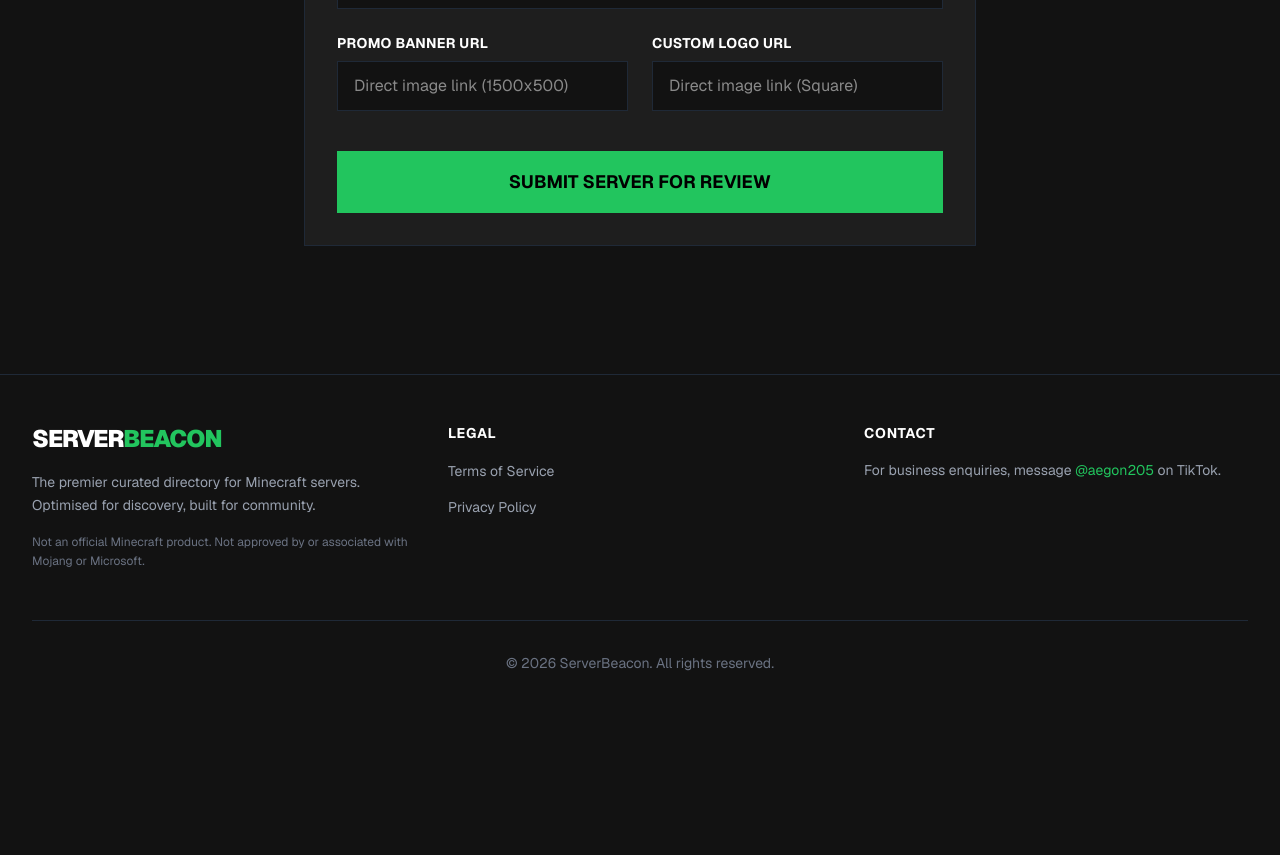
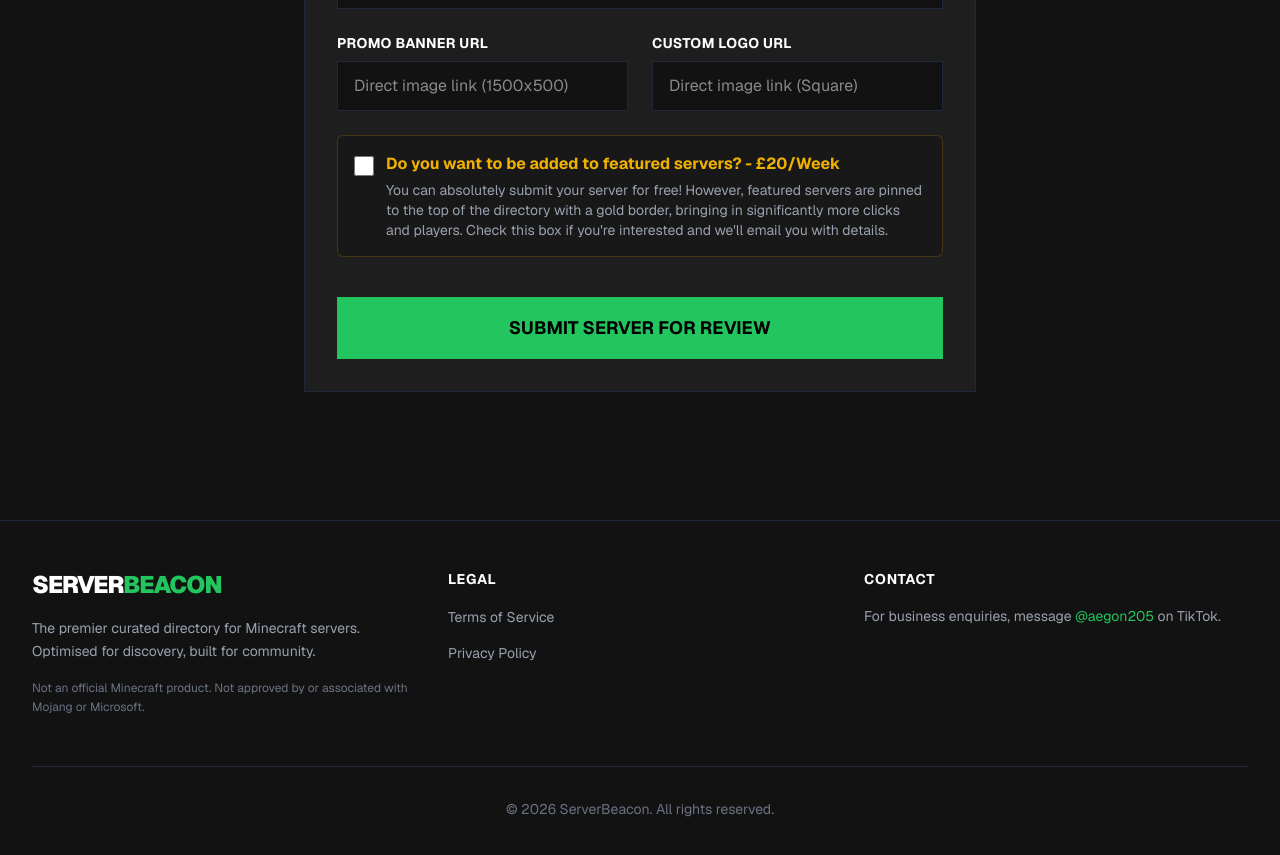
Before and after one commit to InnesU05/ServerBeacon, a Next.js app: page /advertise in a window 1280 px wide. Shown: the part 1300-2155 px from the top of the page. Before the commit the page ends 2021 px from the top, so only its background shows below. Built offline with nearby package versions, Linux system fonts and the light colour scheme; no server answers.

Commit message:
Feat: Add wants_featured checkbox to forms and optimistic UI toggle for admin featured

```diff
--- a/src/actions/submitServer.ts
+++ b/src/actions/submitServer.ts
@@ -43,6 +43,7 @@ export async function submitServerAction(formData: FormData) {
     const logo_url = formData.get('logo_url') as string;
     const edition = formData.get('edition') as string;
     const geo_region = formData.get('geo_region') as string;
+    const wants_featured = formData.get('wants_featured') === 'on';
 
     // Parse tags safely
     let category_tags: string[] = [];
@@ -68,6 +69,7 @@ export async function submitServerAction(formData: FormData) {
       edition: edition as any || 'java',
       geo_region: geo_region || 'us',
       category_tags,
+      wants_featured,
       status: 'pending'
     };
 
--- a/src/app/admin/page.tsx
+++ b/src/app/admin/page.tsx
@@ -72,7 +72,14 @@ export default async function AdminPage() {
             {submissions?.map(sub => (
               <div key={sub.id} className="bg-card border border-gray-800 p-6 flex flex-col md:flex-row justify-between items-start md:items-center gap-6">
                 <div>
-                  <h3 className="text-xl font-bold text-white">{sub.name} <span className="text-gray-500 text-sm ml-2">({sub.ip_address})</span></h3>
+                  <h3 className="text-xl font-bold text-white flex items-center gap-2">
+                    {sub.name} <span className="text-gray-500 text-sm ml-2">({sub.ip_address})</span>
+                    {sub.wants_featured && (
+                      <span className="bg-yellow-500/20 text-yellow-500 text-xs px-2 py-1 rounded border border-yellow-500/50 uppercase tracking-wider font-bold">
+                        Wants Featured
+                      </span>
+                    )}
+                  </h3>
                   <p className="text-gray-400 text-sm mb-2">{sub.email} • {sub.edition.toUpperCase()} • {sub.geo_region.toUpperCase()}</p>
                   <p className="text-gray-300 text-sm line-clamp-2 max-w-2xl">{sub.description}</p>
                 </div>
--- a/src/components/AdminServerRow.tsx
+++ b/src/components/AdminServerRow.tsx
@@ -6,13 +6,14 @@ import { toggleFeatured, deleteServer, updateServer } from '@/actions/admin';
 
 export default function AdminServerRow({ server }: { server: Server }) {
   const [isEditing, setIsEditing] = useState(false);
+  const [isFeatured, setIsFeatured] = useState(server.is_featured);
 
   if (isEditing) {
     return (
       <form action={async (formData) => {
         await updateServer(formData);
         setIsEditing(false);
-      }} className={`bg-card border p-6 flex flex-col gap-4 ${server.is_featured ? 'border-featured bg-featured/5' : 'border-gray-800'}`}>
+      }} className={`bg-card border p-6 flex flex-col gap-4 ${isFeatured ? 'border-featured bg-featured/5' : 'border-gray-800'}`}>
         <div className="flex justify-between items-center mb-2">
           <h3 className="font-bold text-white text-lg uppercase tracking-wider">Editing: {server.name}</h3>
           <button type="button" onClick={() => setIsEditing(false)} className="text-gray-400 hover:text-white uppercase text-xs font-bold">Cancel</button>
@@ -90,7 +91,7 @@ export default function AdminServerRow({ server }: { server: Server }) {
   }
 
   return (
-    <div className={`bg-card border p-4 flex flex-col sm:flex-row justify-between items-center gap-4 ${server.is_featured ? 'border-featured bg-featured/5' : 'border-gray-800'}`}>
+    <div className={`bg-card border p-4 flex flex-col sm:flex-row justify-between items-center gap-4 ${isFeatured ? 'border-featured bg-featured/5' : 'border-gray-800'}`}>
       <div className="flex items-center gap-4 w-full sm:w-auto">
         <div className="w-12 h-12 bg-charcoal border border-gray-800 flex items-center justify-center shrink-0">
           <span className="text-gray-500 font-bold text-xs">{server.name.substring(0, 2).toUpperCase()}</span>
@@ -106,11 +107,14 @@ export default function AdminServerRow({ server }: { server: Server }) {
           Edit
         </button>
 
-        <form action={async (formData) => { await toggleFeatured(formData); }}>
+        <form action={async (formData) => {
+          setIsFeatured(!isFeatured);
+          await toggleFeatured(formData);
+        }}>
           <input type="hidden" name="id" value={server.id} />
-          <input type="hidden" name="currentState" value={server.is_featured.toString()} />
-          <button type="submit" className={`px-4 py-2 text-xs font-bold uppercase tracking-wider border ${server.is_featured ? 'bg-featured text-black border-featured' : 'bg-transparent text-featured border-featured hover:bg-featured/10'}`}>
-            {server.is_featured ? '★ Featured' : 'Make Featured'}
+          <input type="hidden" name="currentState" value={isFeatured.toString()} />
+          <button type="submit" className={`px-4 py-2 text-xs font-bold uppercase tracking-wider border transition-colors ${isFeatured ? 'bg-featured text-black border-featured hover:bg-yellow-400' : 'bg-transparent text-featured border-featured hover:bg-featured/10'}`}>
+            {isFeatured ? '★ Featured' : 'Make Featured'}
           </button>
         </form>
 
--- a/src/components/AdvertiseForm.tsx
+++ b/src/components/AdvertiseForm.tsx
@@ -183,6 +183,26 @@ export default function AdvertiseForm() {
           </div>
         </div>
 
+        <div className="bg-charcoal/50 border border-yellow-500/20 p-4 rounded-md">
+          <label className="flex items-start space-x-3 cursor-pointer group">
+            <div className="flex items-center h-5 mt-1">
+              <input
+                type="checkbox"
+                name="wants_featured"
+                className="w-5 h-5 accent-yellow-500 bg-charcoal border-gray-600 rounded cursor-pointer"
+              />
+            </div>
+            <div className="text-sm">
+              <span className="font-bold text-yellow-500 block text-base group-hover:text-yellow-400 transition-colors">
+                Do you want to be added to featured servers? - £20/Week
+              </span>
+              <span className="text-gray-400 block mt-1">
+                You can absolutely submit your server for free! However, featured servers are pinned to the top of the directory with a gold border, bringing in significantly more clicks and players. Check this box if you're interested and we'll email you with details.
+              </span>
+            </div>
+          </label>
+        </div>
+
         <div className="pt-4">
           <button
             type="submit"
--- a/src/lib/types.ts
+++ b/src/lib/types.ts
@@ -30,5 +30,6 @@ export type ServerSubmission = {
   geo_region: string;
   category_tags: string[];
   status: 'pending' | 'approved' | 'rejected';
+  wants_featured?: boolean;
   created_at: string;
 };
```
